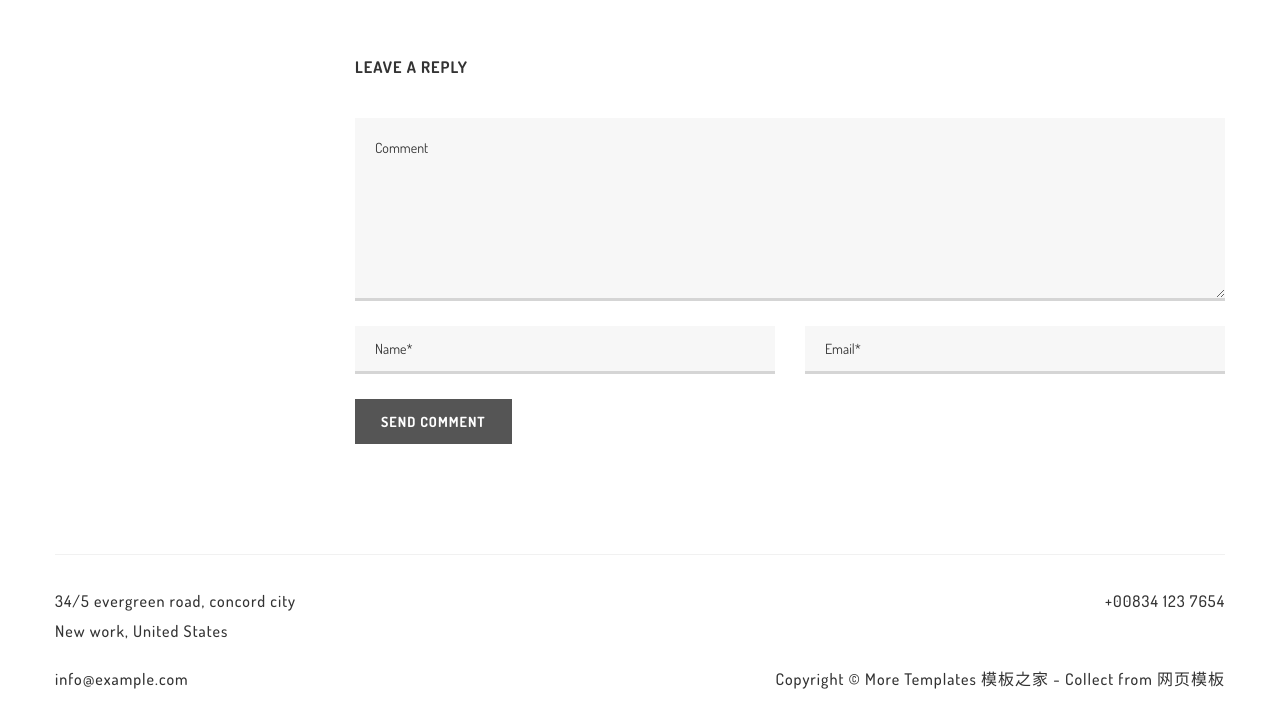
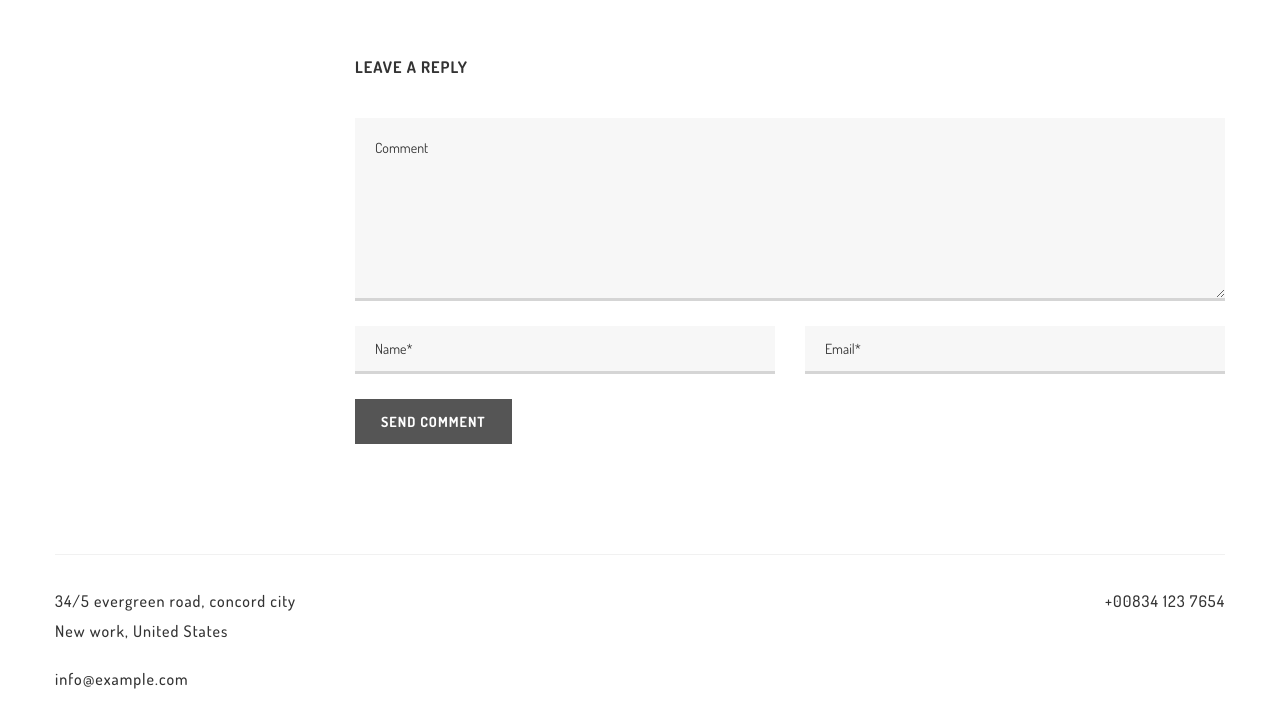
Before and after one commit to aidlpy/aidlpy.github.io, a plain HTML site: page blog-details-left-sidebar.html in a window 1280 px wide. Shown: the part 2264-2989 px from the top of the page. Drawn offline with Linux system fonts and the light colour scheme; files whose address does not match are found by name.

Commit message:
remove_footer_copyright

```diff
--- a/blog-details-left-sidebar.html
+++ b/blog-details-left-sidebar.html
@@ -350,7 +350,6 @@
 					<li>34/5 evergreen road, concord city <br> New work, United States</li>
 					<li><a href="tel://+008341237654">+00834 123 7654</a></li>
 					<li><a href="mailto://info@example.com">info@example.com</a></li>
-					<li>Copyright &copy; More Templates <a href="http://www.cssmoban.com/" target="_blank" title="模板之家">模板之家</a> - Collect from <a href="http://www.cssmoban.com/" title="网页模板" target="_blank">网页模板</a></li>
 				</ul>
 			</div>
 		</footer>
```
Also changed, not shown: blog-details-right-sidebar.html (+0 -1 lines), blog-details.html (+0 -1 lines), blog-left-sidebar.html (+0 -1 lines), blog-right-sidebar.html (+0 -1 lines), index-boxed.html (+0 -1 lines), index-dark.html (+0 -1 lines), portfolio-2-column.html (+0 -1 lines), portfolio-4-column.html (+0 -1 lines), portfolio-details.html (+0 -1 lines), portfolio-masonry.html (+0 -1 lines), portfolio.html (+0 -1 lines), pricing.html (+0 -1 lines), services.html (+0 -1 lines).
